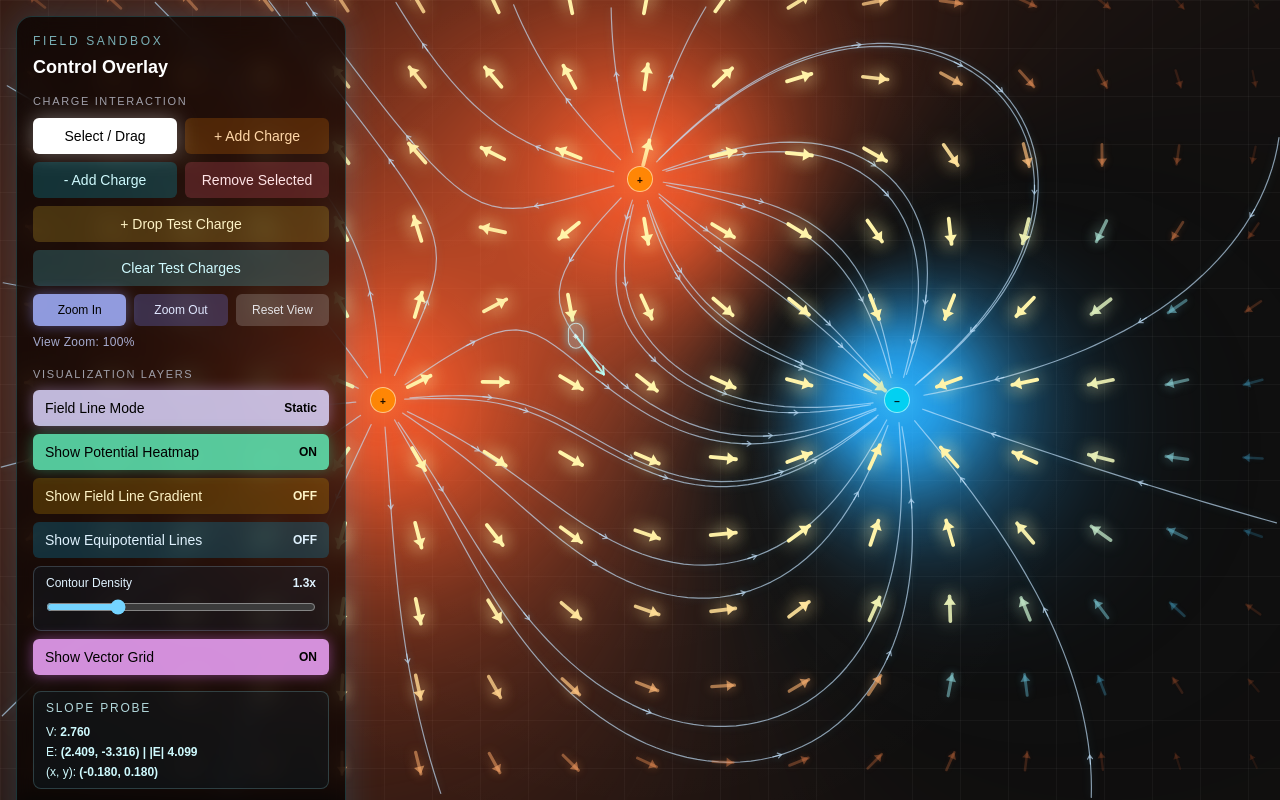
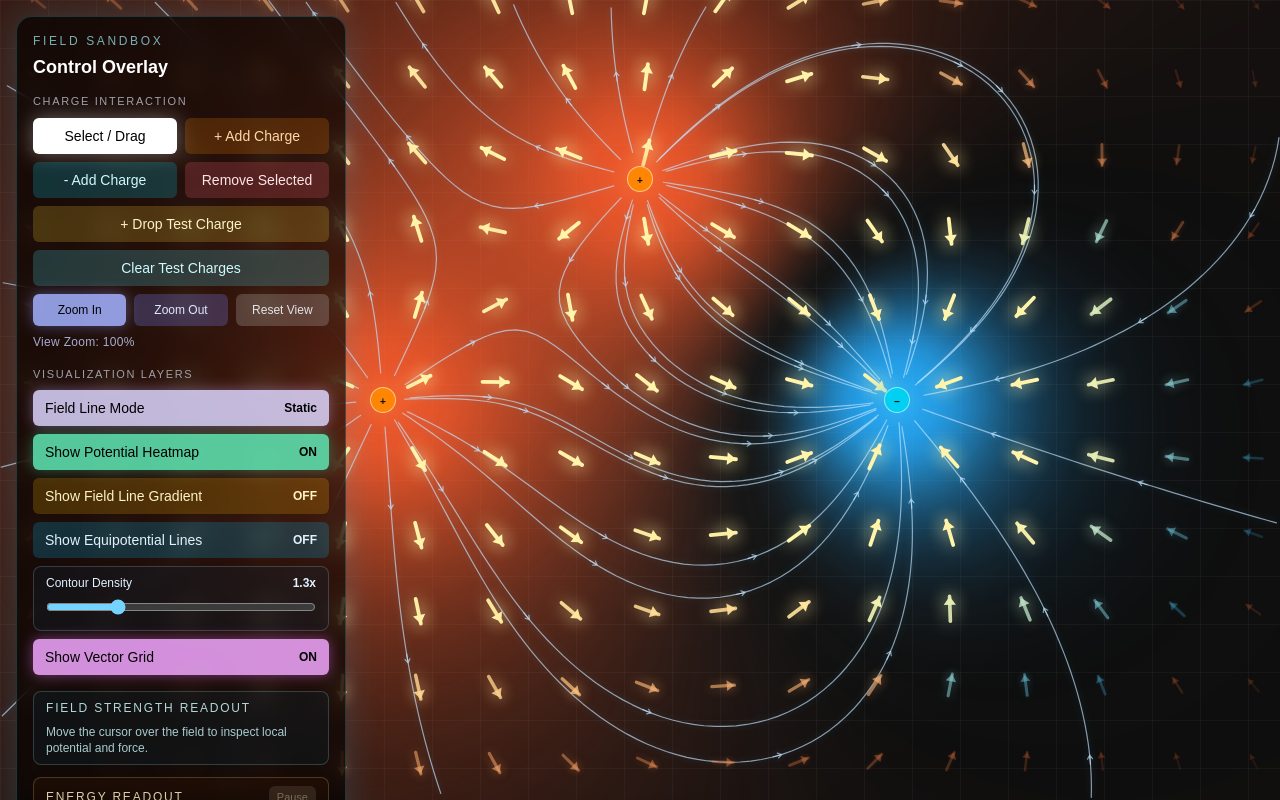
Before and after one commit to gowanuslobster/field-sandbox, a Next.js app: page /field-sandbox/ in a window 1280 px wide. Shown: the top 800 px of the page. Built offline with nearby package versions, Linux system fonts and the light colour scheme.

Commit message:
Replace force probe with hover readout and add pause/resume for test particles

```diff
--- a/src/components/ElectricFieldSandbox.tsx
+++ b/src/components/ElectricFieldSandbox.tsx
@@ -11,6 +11,7 @@ import {
 } from "react";
 import { FieldHeatmap } from "@/components/FieldHeatmap";
 import { useChargeDragging } from "@/components/useChargeDragging";
+import { useCursorReadout } from "@/components/useCursorReadout";
 import { useSandboxCamera } from "@/components/useSandboxCamera";
 import {
   useSlingshotInteraction,
@@ -25,7 +26,6 @@ import {
   type ParticlesController,
 } from "@/components/ParticlesCanvas";
 import { VectorFieldCanvas } from "@/components/VectorFieldCanvas";
-import { calculateFieldAt, potentialAtPoint } from "@/physics/electrostatics";
 import {
   isGhostOrbitMatch,
 } from "@/physics/dynamics";
@@ -74,7 +74,6 @@ function toChargeClass(value: number, selected: boolean): string {
 
 export function ElectricFieldSandbox() {
   const containerRef = useRef<HTMLDivElement | null>(null);
-  const probeDragRef = useRef(false);
   const particleSpawnerRef = useRef<
     ((position: Vector2Like) => { id: string; pos: Vector2Like; vel: Vector2Like }) | null
   >(null);
@@ -89,7 +88,6 @@ export function ElectricFieldSandbox() {
   const [mode, setMode] = useState<Mode>("select");
   const [charges, setCharges] = useState<Charge[]>(INITIAL_CHARGES);
   const [selectedChargeId, setSelectedChargeId] = useState<string | null>(null);
-  const [cursorPotential, setCursorPotential] = useState<number>(0);
   const [showHeatmap, setShowHeatmap] = useState(true);
   const [showVectorGrid, setShowVectorGrid] = useState(true);
   const [showFieldLineGradient, setShowFieldLineGradient] = useState(false);
@@ -100,10 +98,7 @@ export function ElectricFieldSandbox() {
   const [testParticleCount, setTestParticleCount] = useState(0);
   const [particleEnergySnapshot, setParticleEnergySnapshot] =
     useState<ParticleEnergySnapshot | null>(null);
-  const [probePosition, setProbePosition] = useState<Vector2Like>({
-    x: -0.18,
-    y: 0.18,
-  });
+  const [isParticleMotionPaused, setIsParticleMotionPaused] = useState(false);
   const setInteractionMode = useCallback((nextMode: Mode) => {
     modeRef.current = nextMode;
     setMode(nextMode);
@@ -116,6 +111,12 @@ export function ElectricFieldSandbox() {
     },
     [],
   );
+  const handleParticleCountChange = useCallback((count: number) => {
+    setTestParticleCount(count);
+    if (count === 0) {
+      setIsParticleMotionPaused(false);
+    }
+  }, []);
   const {
     size,
     zoom,
@@ -186,20 +187,21 @@ export function ElectricFieldSandbox() {
     particleLaunchRef,
     dragToVelocityScale: SLINGSHOT_DRAG_TO_VELOCITY,
   });
+  // Cursor hover readout is batched so field sampling does not commit React
+  // state on every raw pointer event.
+  const {
+    cursorReadout,
+    handleGlobalPointerMove: handleCursorReadoutPointerMove,
+    clearCursorReadout,
+  } = useCursorReadout({
+    getWorldFromClientPoint,
+    chargesRef,
+  });
 
   const isSimulating =
     isDraggingCharge ||
     fieldLineMode === "animated_dashes" ||
     testParticleCount > 0;
-  const probePotential = useMemo(
-    () => potentialAtPoint(probePosition, charges),
-    [charges, probePosition],
-  );
-  const probeField = useMemo(
-    () => calculateFieldAt(probePosition.x, probePosition.y, charges),
-    [charges, probePosition],
-  );
-
   const removeSelectedCharge = useCallback(() => {
     if (!selectedChargeId) {
       return;
@@ -230,43 +232,39 @@ export function ElectricFieldSandbox() {
         return;
       }
 
-      const world = getWorldFromClientPoint(event.clientX, event.clientY);
-      if (!world) {
-        return;
-      }
-
-      if (probeDragRef.current) {
-        setProbePosition(world);
-        return;
-      }
-
-      setCursorPotential(potentialAtPoint(world, chargesRef.current));
+      handleCursorReadoutPointerMove(event);
     };
 
     const onPointerUp = () => {
       handleSlingshotPointerUp();
       handleChargeDragPointerUp();
       endPan();
-      probeDragRef.current = false;
+    };
+
+    const onPointerLeaveWindow = () => {
+      clearCursorReadout();
     };
 
     window.addEventListener("pointermove", onPointerMove);
     window.addEventListener("pointerup", onPointerUp);
+    window.addEventListener("blur", onPointerLeaveWindow);
     return () => {
       window.removeEventListener("pointermove", onPointerMove);
       window.removeEventListener("pointerup", onPointerUp);
+      window.removeEventListener("blur", onPointerLeaveWindow);
     };
   }, [
-    getWorldFromClientPoint,
     handleChargeDragPointerMove,
     handleChargeDragPointerUp,
     handlePanPointerMove,
+    handleCursorReadoutPointerMove,
     handleSlingshotPointerMove,
     handleSlingshotPointerUp,
     hasActiveSlingshot,
     isDraggingCharge,
     maybeStartImplicitPan,
     endPan,
+    clearCursorReadout,
   ]);
 
   useEffect(() => {
@@ -345,36 +343,6 @@ export function ElectricFieldSandbox() {
     handleWheelZoom(event.clientX, event.clientY, event.deltaY);
   };
 
-  const probeScreen = worldToScreen(
-    probePosition,
-    viewBounds,
-    size.width,
-    size.height,
-  );
-  const probeFieldMagnitude = probeField.magnitude();
-  const probeDirection =
-    probeFieldMagnitude > 1e-6
-      ? probeField.scale(1 / probeFieldMagnitude)
-      : probeField;
-  const probeArrowWorldLength =
-    (viewBounds.maxX - viewBounds.minX) *
-    (0.017 + 0.03 * Math.min(1, Math.log1p(probeFieldMagnitude) / Math.log1p(10)));
-  const probeArrowWorldEnd = {
-    x: probePosition.x + probeDirection.x * probeArrowWorldLength,
-    y: probePosition.y + probeDirection.y * probeArrowWorldLength,
-  };
-  const probeArrowScreenEnd = worldToScreen(
-    probeArrowWorldEnd,
-    viewBounds,
-    size.width,
-    size.height,
-  );
-  const probeArrowDx = probeArrowScreenEnd.x - probeScreen.x;
-  const probeArrowDy = probeArrowScreenEnd.y - probeScreen.y;
-  const probeArrowLength = Math.hypot(probeArrowDx, probeArrowDy);
-  const probeArrowUx = probeArrowLength > 1e-6 ? probeArrowDx / probeArrowLength : 0;
-  const probeArrowUy = probeArrowLength > 1e-6 ? probeArrowDy / probeArrowLength : 0;
-  const probeHeadSize = 7;
   const slingshotOriginScreen = slingshotPreview
     ? worldToScreen(slingshotPreview.origin, viewBounds, size.width, size.height)
     : null;
@@ -530,6 +498,7 @@ export function ElectricFieldSandbox() {
             onClick={() => {
               clearSlingshot();
               particleClearRef.current?.();
+              setIsParticleMotionPaused(false);
               setInteractionMode("select");
             }}
             className="col-span-2 rounded-md bg-cyan-300/20 px-3 py-2 text-sm text-cyan-100 transition-colors duration-200 hover:bg-cyan-300/35"
@@ -692,31 +661,51 @@ export function ElectricFieldSandbox() {
 
         <div className="mt-4 rounded-lg border border-cyan-200/20 bg-cyan-950/20 px-3 py-2 text-xs">
           <p className="font-medium uppercase tracking-[0.15em] text-cyan-100/85">
-            Slope Probe
+            Field Strength Readout
           </p>
+          {cursorReadout ? (
             <div className="mt-2 space-y-1 text-cyan-100">
               <p>
-              V: <span className="font-semibold">{probePotential.toFixed(3)}</span>
+                V: <span className="font-semibold">{cursorReadout.potential.toFixed(3)}</span>
               </p>
               <p>
                 E:{" "}
                 <span className="font-semibold">
-                ({probeField.x.toFixed(3)}, {probeField.y.toFixed(3)}) | |E|{" "}
-                {probeField.magnitude().toFixed(3)}
+                  ({cursorReadout.field.x.toFixed(3)}, {cursorReadout.field.y.toFixed(3)}) | |E|{" "}
+                  {cursorReadout.field.magnitude().toFixed(3)}
                 </span>
               </p>
               <p>
                 (x, y):{" "}
                 <span className="font-semibold">
-                ({probePosition.x.toFixed(3)}, {probePosition.y.toFixed(3)})
+                  ({cursorReadout.position.x.toFixed(3)}, {cursorReadout.position.y.toFixed(3)})
                 </span>
               </p>
             </div>
+          ) : (
+            <p className="mt-2 text-cyan-100/80">
+              Move the cursor over the field to inspect local potential and force.
+            </p>
+          )}
         </div>
         <div className="mt-3 rounded-lg border border-amber-200/20 bg-amber-950/20 px-3 py-2 text-xs">
+          <div className="flex items-center justify-between gap-3">
             <p className="font-medium uppercase tracking-[0.15em] text-amber-100/85">
-            Energy HUD
+              Energy Readout
             </p>
+            <button
+              type="button"
+              onClick={() => setIsParticleMotionPaused((current) => !current)}
+              disabled={testParticleCount === 0}
+              className={`rounded-md px-2 py-1 text-[11px] font-medium transition-colors duration-200 ${
+                testParticleCount === 0
+                  ? "cursor-not-allowed bg-amber-100/10 text-amber-100/35"
+                  : "bg-amber-200/20 text-amber-100 hover:bg-amber-200/35"
+              }`}
+            >
+              {isParticleMotionPaused ? "Resume" : "Pause"}
+            </button>
+          </div>
           {particleEnergySnapshot ? (
             <div className="mt-2 space-y-1 text-amber-100">
               <p>
@@ -726,23 +715,29 @@ export function ElectricFieldSandbox() {
               <p>
                 E = KE + PE:{" "}
                 <span className="font-semibold">
-                  {particleEnergySnapshot.totalEnergy.toFixed(6)}
+                  {particleEnergySnapshot.totalEnergy.toFixed(2)}
                 </span>
               </p>
               <p>
                 KE / PE:{" "}
                 <span className="font-semibold">
-                  {particleEnergySnapshot.kineticEnergy.toFixed(6)} /{" "}
-                  {particleEnergySnapshot.potentialEnergy.toFixed(6)}
+                  {particleEnergySnapshot.kineticEnergy.toFixed(2)} /{" "}
+                  {particleEnergySnapshot.potentialEnergy.toFixed(2)}
                 </span>
               </p>
               <p>
-                Drift from baseline:{" "}
+                Energy conservation violation:{" "}
                 <span className="font-semibold">
                   {particleEnergySnapshot.driftPercent >= 0 ? "+" : ""}
-                  {particleEnergySnapshot.driftPercent.toFixed(3)}%
+                  {particleEnergySnapshot.driftPercent.toFixed(2)}%
                 </span>
               </p>
+              <p className="text-amber-100/80">
+                Small nonzero values come from imperfect trajectory simulation.
+              </p>
+              {isParticleMotionPaused ? (
+                <p className="text-amber-100/80">Particle motion is currently paused.</p>
+              ) : null}
             </div>
           ) : (
             <p className="mt-2 text-amber-100/80">Drop a test particle to monitor KE + PE.</p>
@@ -751,7 +746,6 @@ export function ElectricFieldSandbox() {
 
         <div className="mt-4 rounded-lg border border-white/10 bg-black/35 px-3 py-2 text-xs">
           <p className="font-medium tracking-wide text-zinc-100">Charges: {charges.length}</p>
-          <p className="text-zinc-300">Cursor potential V ≈ {cursorPotential.toFixed(3)}</p>
           <p className="text-zinc-300">Test Particles: {testParticleCount}</p>
           <p className="mt-1 text-zinc-400">
             Tip: Wheel to zoom; pan with Select-drag/right-drag/Space-drag; drag a
@@ -764,6 +758,7 @@ export function ElectricFieldSandbox() {
         ref={containerRef}
         onPointerDownCapture={handleCanvasPointerDownCapture}
         onPointerDown={handleCanvasPointerDown}
+        onPointerLeave={clearCursorReadout}
         onPointerUp={endPan}
         onPointerCancel={endPan}
         onWheel={handleCanvasWheel}
@@ -808,8 +803,9 @@ export function ElectricFieldSandbox() {
           bounds={viewBounds}
           despawnBounds={particleDespawnBounds}
           isSimulating={isSimulating}
+          isPaused={isParticleMotionPaused}
           onControllerReady={handleParticleControllerReady}
-          onParticleCountChange={setTestParticleCount}
+          onParticleCountChange={handleParticleCountChange}
           onEnergySnapshotChange={setParticleEnergySnapshot}
           className="pointer-events-none absolute inset-0 h-full w-full"
         />
@@ -960,69 +956,7 @@ export function ElectricFieldSandbox() {
               </text>
             </>
           ) : null}
-          <line
-            x1={probeScreen.x}
-            y1={probeScreen.y}
-            x2={probeArrowScreenEnd.x}
-            y2={probeArrowScreenEnd.y}
-            stroke="rgba(184, 255, 247, 0.9)"
-            strokeWidth="2.1"
-            strokeLinecap="round"
-          />
-          <line
-            x1={probeArrowScreenEnd.x}
-            y1={probeArrowScreenEnd.y}
-            x2={
-              probeArrowScreenEnd.x -
-              probeArrowUx * probeHeadSize -
-              probeArrowUy * probeHeadSize * 0.6
-            }
-            y2={
-              probeArrowScreenEnd.y -
-              probeArrowUy * probeHeadSize +
-              probeArrowUx * probeHeadSize * 0.6
-            }
-            stroke="rgba(184, 255, 247, 0.9)"
-            strokeWidth="2"
-            strokeLinecap="round"
-          />
-          <line
-            x1={probeArrowScreenEnd.x}
-            y1={probeArrowScreenEnd.y}
-            x2={
-              probeArrowScreenEnd.x -
-              probeArrowUx * probeHeadSize +
-              probeArrowUy * probeHeadSize * 0.6
-            }
-            y2={
-              probeArrowScreenEnd.y -
-              probeArrowUy * probeHeadSize -
-              probeArrowUx * probeHeadSize * 0.6
-            }
-            stroke="rgba(184, 255, 247, 0.9)"
-            strokeWidth="2"
-            strokeLinecap="round"
-          />
         </svg>
-        <button
-          type="button"
-          onPointerDown={(event) => {
-            if (event.button !== 0) {
-              return;
-            }
-            if (modeRef.current === "drop_test_charge") {
-              return;
-            }
-            event.stopPropagation();
-            probeDragRef.current = true;
-          }}
-          className="absolute z-10 -translate-x-1/2 -translate-y-1/2 rounded-full border border-cyan-100/75 bg-cyan-200/25 p-1 text-[11px] text-cyan-50 shadow-[0_0_12px_rgba(103,232,249,0.65)]"
-          style={{ left: probeScreen.x, top: probeScreen.y }}
-          aria-label="Slope Probe"
-          title="Drag Slope Probe"
-        >
-          ⌖
-        </button>
 
         {charges.map((charge) => {
           const screen = worldToScreen(
--- a/src/components/ParticlesCanvas.tsx
+++ b/src/components/ParticlesCanvas.tsx
@@ -52,6 +52,7 @@ type ParticlesCanvasProps = {
   bounds: WorldBounds;
   despawnBounds: WorldBounds;
   isSimulating: boolean;
+  isPaused?: boolean;
   className?: string;
   onControllerReady?: (controller: ParticlesController | null) => void;
   onParticleCountChange?: (count: number) => void;
@@ -83,6 +84,7 @@ export function ParticlesCanvas({
   bounds,
   despawnBounds,
   isSimulating,
+  isPaused = false,
   className,
   onControllerReady,
   onParticleCountChange,
@@ -93,6 +95,7 @@ export function ParticlesCanvas({
   const boundsRef = useRef(bounds);
   const despawnBoundsRef = useRef(despawnBounds);
   const isSimulatingRef = useRef(isSimulating);
+  const isPausedRef = useRef(isPaused);
   const particlesRef = useRef<ParticleSimulationState[]>([]);
   const frameTimeRef = useRef<number | null>(null);
   const idCounterRef = useRef(0);
@@ -267,6 +270,14 @@ export function ParticlesCanvas({
   }, [isSimulating]);
 
   useEffect(() => {
+    isPausedRef.current = isPaused;
+    if (particlesRef.current.length > 0) {
+      needsRenderRef.current = true;
+      requestRenderRef.current?.();
+    }
+  }, [isPaused]);
+
+  useEffect(() => {
     const canvas = canvasRef.current;
     if (!canvas) {
       return;
@@ -433,14 +444,22 @@ export function ParticlesCanvas({
         frameTimeRef.current = time;
         const dt = Math.max(0.001, Math.min(0.03, (time - previousTime) / 1000));
 
-        if (isSimulatingRef.current && particlesRef.current.length > 0) {
+        // Paused particle motion still renders the current state, but skips
+        // advancing the numerical integration until playback resumes.
+        if (
+          isSimulatingRef.current &&
+          !isPausedRef.current &&
+          particlesRef.current.length > 0
+        ) {
           simulate(dt, time);
           needsRenderRef.current = true;
         }
         draw();
         needsRenderRef.current = false;
         const shouldContinue =
-          (isSimulatingRef.current && particlesRef.current.length > 0) ||
+          (isSimulatingRef.current &&
+            !isPausedRef.current &&
+            particlesRef.current.length > 0) ||
           needsRenderRef.current;
         if (shouldContinue) {
           scheduleRender();
--- /dev/null
+++ b/src/components/useCursorReadout.ts
@@ -0,0 +1,95 @@
+"use client";
+
+import {
+  useCallback,
+  useEffect,
+  useRef,
+  useState,
+  type RefObject,
+} from "react";
+import { calculateFieldAt, potentialAtPoint } from "@/physics/electrostatics";
+import type { Charge } from "@/physics/types";
+import type { Vector2Like } from "@/physics/vector2d";
+
+export type CursorReadout = {
+  position: Vector2Like;
+  potential: number;
+  field: ReturnType<typeof calculateFieldAt>;
+};
+
+type UseCursorReadoutOptions = {
+  getWorldFromClientPoint: (clientX: number, clientY: number) => Vector2Like | null;
+  chargesRef: RefObject<Charge[]>;
+};
+
+/**
+ * Tracks the local field values under the cursor and batches pointer-driven
+ * readout updates so hover inspection does not trigger React state on every
+ * raw browser event.
+ */
+export function useCursorReadout({
+  getWorldFromClientPoint,
+  chargesRef,
+}: UseCursorReadoutOptions) {
+  const pendingWorldRef = useRef<Vector2Like | null>(null);
+  const frameIdRef = useRef<number | null>(null);
+  const [cursorReadout, setCursorReadout] = useState<CursorReadout | null>(null);
+
+  // Commits the latest pending cursor sample once per animation frame.
+  const flushPendingReadout = useCallback(() => {
+    frameIdRef.current = null;
+    const pendingWorld = pendingWorldRef.current;
+    if (!pendingWorld) {
+      return;
+    }
+
+    const charges = chargesRef.current ?? [];
+    setCursorReadout({
+      position: pendingWorld,
+      potential: potentialAtPoint(pendingWorld, charges),
+      field: calculateFieldAt(pendingWorld.x, pendingWorld.y, charges),
+    });
+    pendingWorldRef.current = null;
+  }, [chargesRef]);
+
+  // Schedules at most one cursor readout update per animation frame.
+  const scheduleReadoutFlush = useCallback(() => {
+    if (frameIdRef.current != null) {
+      return;
+    }
+    frameIdRef.current = window.requestAnimationFrame(flushPendingReadout);
+  }, [flushPendingReadout]);
+
+  const handleGlobalPointerMove = useCallback((event: PointerEvent) => {
+    const world = getWorldFromClientPoint(event.clientX, event.clientY);
+    if (!world) {
+      return;
+    }
+
+    pendingWorldRef.current = world;
+    scheduleReadoutFlush();
+  }, [getWorldFromClientPoint, scheduleReadoutFlush]);
+
+  const clearCursorReadout = useCallback(() => {
+    if (frameIdRef.current != null) {
+      window.cancelAnimationFrame(frameIdRef.current);
+      frameIdRef.current = null;
+    }
+    pendingWorldRef.current = null;
+    setCursorReadout(null);
+  }, []);
+
+  useEffect(() => {
+    return () => {
+      if (frameIdRef.current != null) {
+        window.cancelAnimationFrame(frameIdRef.current);
+      }
+    };
+  }, []);
+
+  return {
+    cursorReadout,
+    handleGlobalPointerMove,
+    clearCursorReadout,
+  };
+}
```
Also changed, not shown: 1 other file (tests, documents, lock files or other folders). Lines whose indentation alone changed are shown as unchanged.
